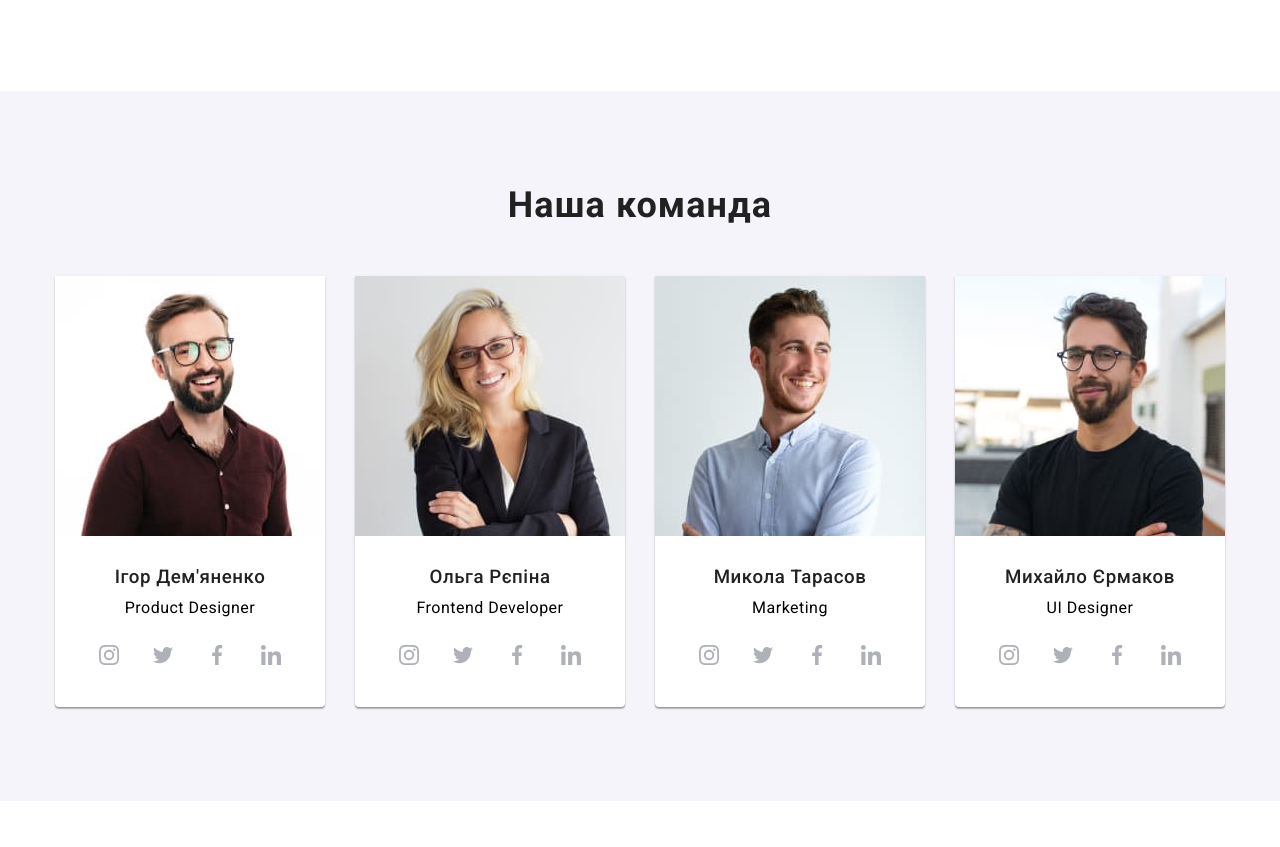
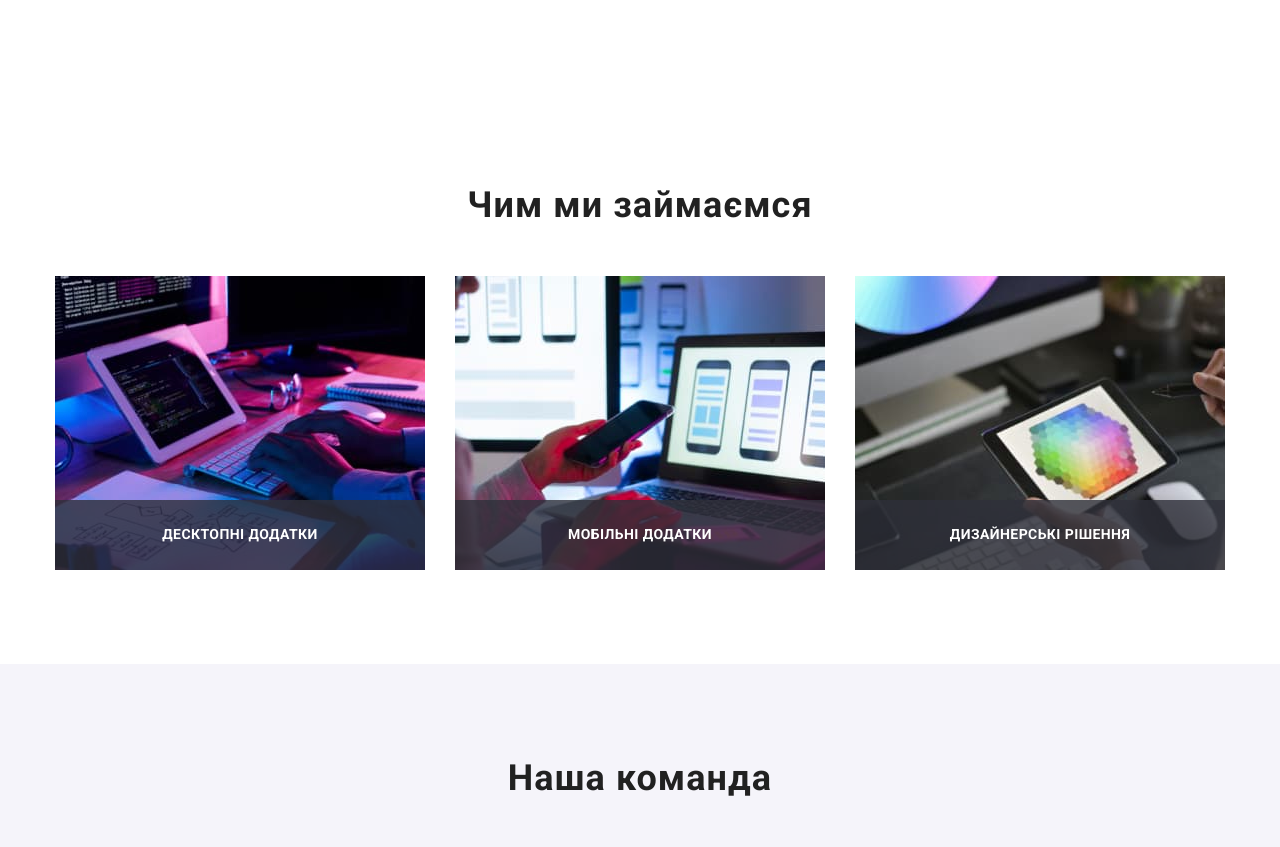
Before and after one commit to VictorLgchv/goit-markup-hw-08, a plain HTML site: page index.html in a window 1280 px wide. Shown: the part 1025-1872 px from the top of the page. Drawn offline with nearby package versions, Linux system fonts and the light colour scheme.

Commit message:
uppdated

```diff
--- a/sass/components/_doing.scss
+++ b/sass/components/_doing.scss
@@ -1,6 +1,9 @@
 .doing {
   display: none;
 
+  @media screen and (min-width: 1200px) {
+    display: block;
+  }
   &__container {
   }
 
```
Also changed, not shown: css/main.css, css/main.min.css, 2 other files.
